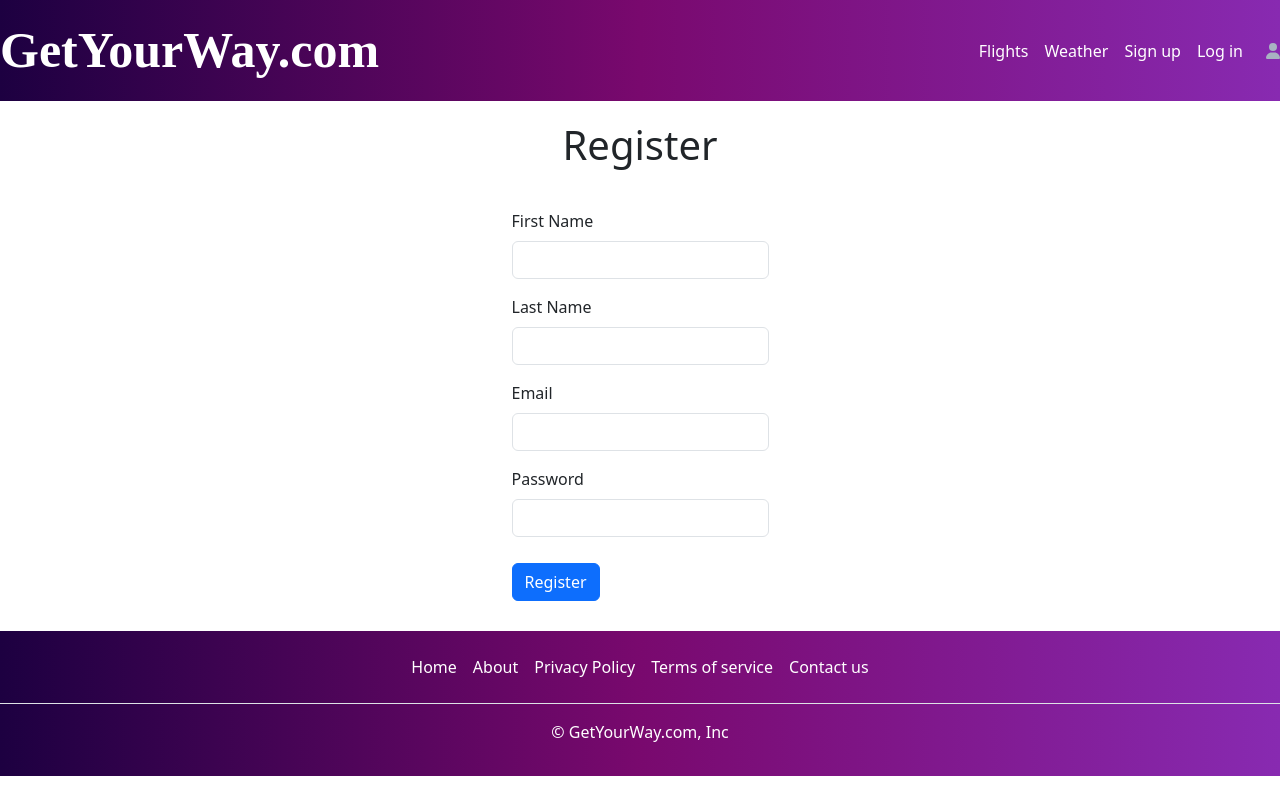
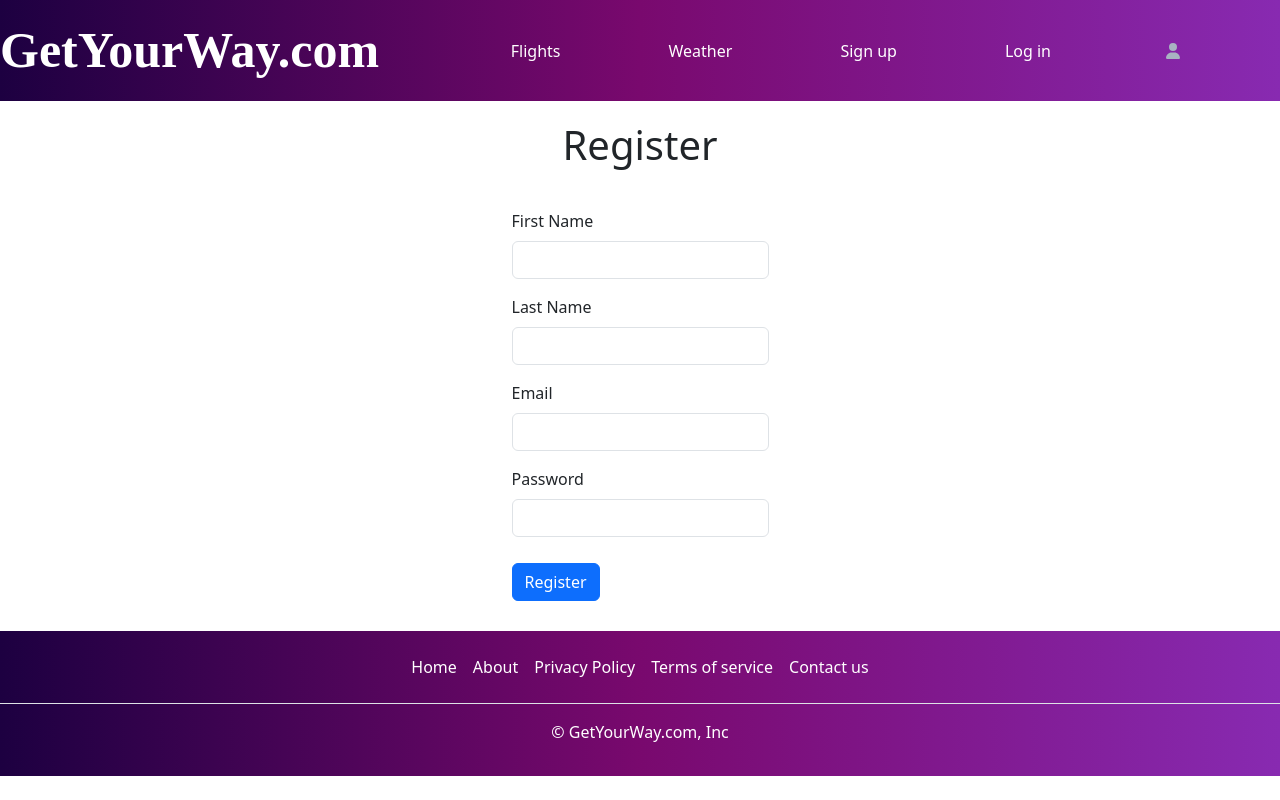
Before and after one commit to eclonghurst/SkyTwoFlyFront, a React (Create React App) app: page /SignUp in a window 1280 px wide. Built offline with nearby package versions, Linux system fonts and the light colour scheme.

Commit message:
navbar text formatted

```diff
--- a/src/Components/NavBar.jsx
+++ b/src/Components/NavBar.jsx
@@ -8,7 +8,6 @@ const NavBar = () => {
     return (
         <nav className="navbar navbar-expand-lg navbar-light bg-light">
             <Link className="navbar-brand" to="/">
-
                 GetYourWay.com
             </Link>
             <button className="navbar-toggler" type="button" data-toggle="collapse" data-target="#navbarNav" aria-controls="navbarNav" aria-expanded="false" aria-label="Toggle navigation">
@@ -30,7 +29,7 @@ const NavBar = () => {
 
                     </li>
                 </ul>
-                <FontAwesomeIcon icon={faUser} style={{color: "#a8b2c2"}} /> {}
+                <FontAwesomeIcon className="accountIcon" icon={faUser} style={{color: "#a8b2c2"}} /> {}
             </div>
 
         </nav>
--- a/src/CssFiles/NavBarCSS.css
+++ b/src/CssFiles/NavBarCSS.css
@@ -12,6 +12,7 @@
 
 .nav-link{
     color: white !important;
+    padding-right: 100px !important;
 }
 
 .brand-logo {
@@ -25,3 +26,7 @@
     padding-left: 15px;
 
 }
+
+.accountIcon {
+    margin-right: 100px;
+}
```
